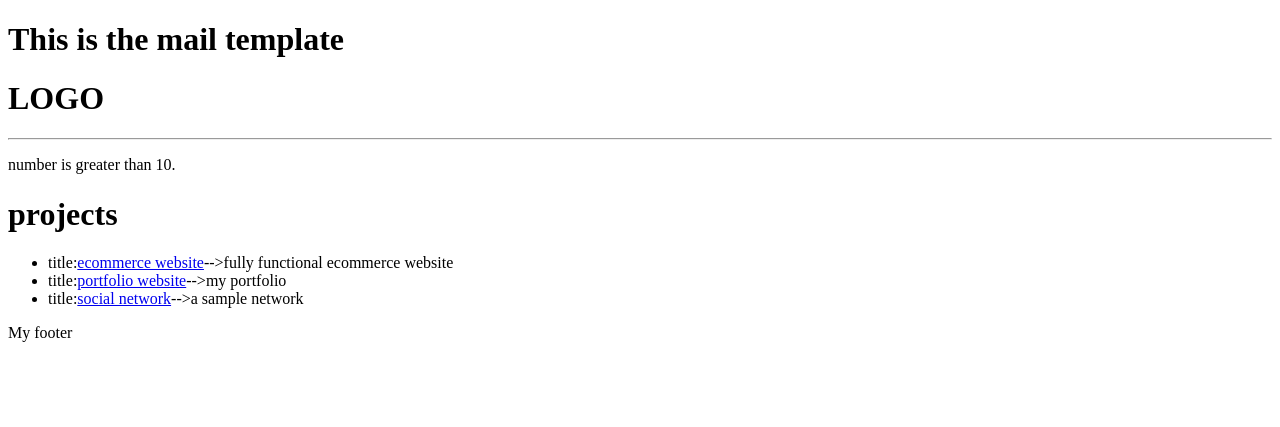
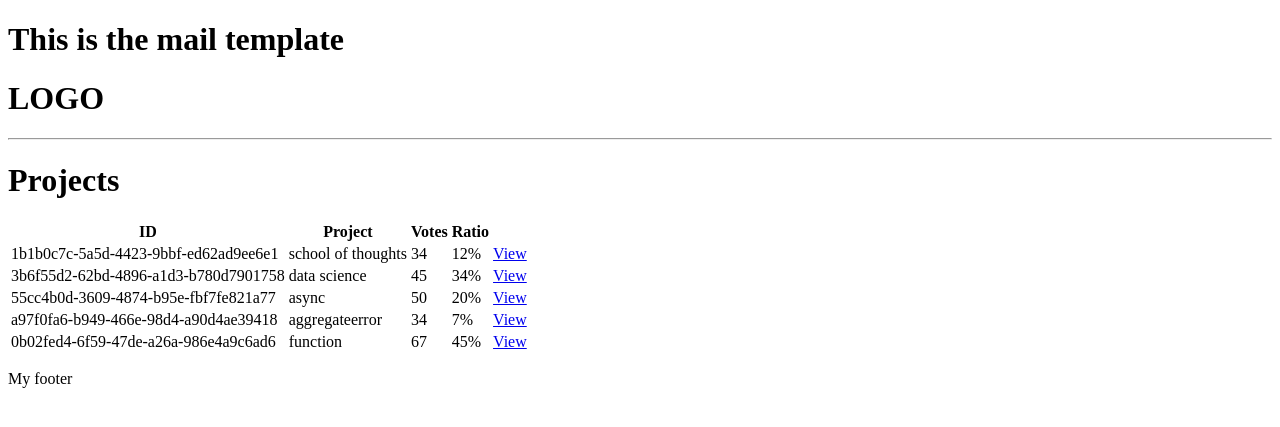
Before and after one commit to Sarnia913/django_project, a Django app: page / in a window 1280 px wide. Shown: the top 427 px of the page. Run offline with Django 4.2, Linux system fonts and the light colour scheme; data comes from the database, SQL or seed files in the repository; both versions use the stored data as it was after the commit.

```diff
--- a/projects/templates/projects/projects.html
+++ b/projects/templates/projects/projects.html
@@ -7,19 +7,28 @@
 <body>
 {% extends 'main.html' %}
 {% block content %}
-{% if number > 10 %}
-    <p>number is greater than 10.</p>
-{% elif number == 10 %}
-     <p>number is equal to 10.</p>
-{% else %}
-    <p>number is less than 10.</p>
- {% endif %}
-<h1>projects</h1>
-<ul>
-{% for project in projects %}
-    <li>title:<a href="{% url 'project' project.id %}">{{project.title  }}</a>-->{{ project.desc }}</li>
-{% endfor %}
-</ul>
+
+<h1>Projects</h1>
+
+<table>
+    <tr>
+        <th>ID</th>
+        <th>Project</th>
+        <th>Votes</th>
+        <th>Ratio</th>
+        <th></th>
+    </tr>
+    {% for project in projects%}
+        <tr>
+            <td>{{ project.id }}</td>
+            <td>{{ project.title }}</td>
+            <td>{{ project.vote_total }}</td>
+            <td>{{ project.vote_ratio }}%</td>
+            <td><a href="{% url 'project' project.id %}">View</a> </td>
+        </tr>
+    {% endfor %}
+</table>
+
 {% endblock content %}
 </body>
 </html>
--- a/projects/urls.py
+++ b/projects/urls.py
@@ -1,8 +1,9 @@
 from django.urls import path
-from .views import project,projects
+from .views import project,projects,create_project
 
 urlpatterns=[
 
     path('',projects,name='projects'),
-    path('what/<str:pk>/',project,name='project')
+    path('what/<str:pk>/',project,name='project'),
+    path('create_project_form/', create_project, name='create_project')
       ]
--- a/projects/views.py
+++ b/projects/views.py
@@ -1,27 +1,20 @@
 
 from django.shortcuts import render
 from django.http import HttpResponse
+from .models import Project
+from .forms import ProjectForm
 # Create your views here.
-projectslist=[
-    {'id':1,
-      'title':'ecommerce website',
-     'desc':'fully functional ecommerce website'},
-    {'id':2,
-      'title':'portfolio website',
-     'desc':'my portfolio'},
-    {'id':3,
-      'title':'social network',
-     'desc':'a sample network'}
-]
+
 def projects(request):
-    page='projects'
-    number=12
-    context={'page':page,'number':number,'projects':projectslist}
+    projects=Project.objects.all()
+    context={'projects':projects}
     return render(request, './projects/projects.html',context)
 def project(request,pk):
-    projectobj=None
-    for proj in projectslist:
-        if proj['id']==int(pk):
-            projectobj=proj
-    context={'num':pk,'project':projectobj}
+    projectobj=Project.objects.get(id=pk)
+
+    context={'num':pk,'projectobj':projectobj}
     return render(request, './projects/single-project.html',context)
+def create_project(request):
+    form=ProjectForm()
+    context={'form':form}
+    return render(request,'./projects/project_form.html',context)
```
Also changed, not shown: projects/forms.py (added, +7 -0 lines), projects/templates/projects/project_form.html (added, +18 -0 lines), projects/templates/projects/single-project.html (+4 -4 lines), db.sqlite3.
